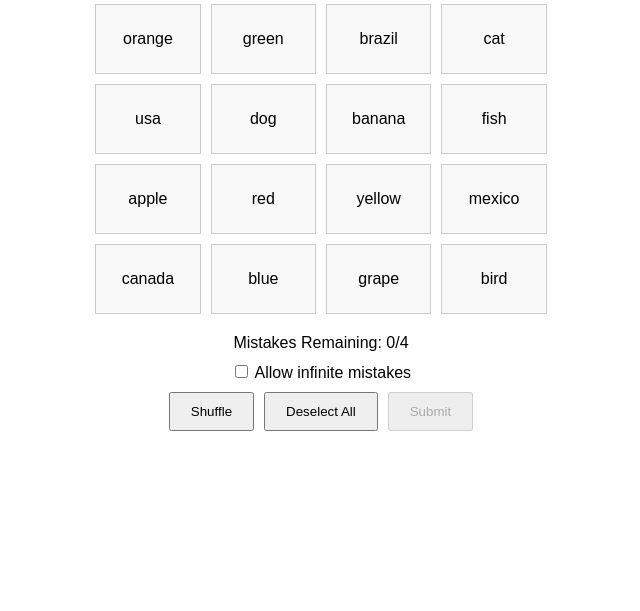
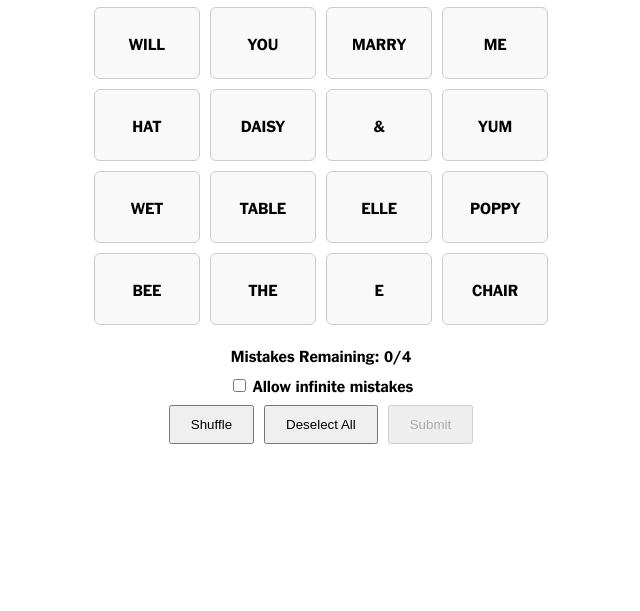
Before and after one commit to matthewrcheng/Connections, a plain HTML site: page index.html in a window 1280 px wide. Shown: the part 189-800 px from the top of the page, without its empty margins (319-959 px from the left). Drawn offline with Linux system fonts and the light colour scheme.

Commit message:
- finalized implementation

```diff
--- a/config.json
+++ b/config.json
@@ -1,39 +1,57 @@
 {
+    "startingOrder": [
+        "WILL",
+        "YOU",
+        "MARRY",
+        "ME",
+        "HAT",
+        "DAISY",
+        "&",
+        "YUM",
+        "WET",
+        "TABLE",
+        "ELLE",
+        "POPPY",
+        "BEE",
+        "THE",
+        "E",
+        "CHAIR"
+    ],
     "categories": {
         "yellow": {
-            "name": "Fruits",
+            "name": "THE CATS!",
             "words": [
-                "apple",
-                "banana",
-                "orange",
-                "grape"
+                "TABLE",
+                "CHAIR",
+                "POPPY",
+                "DAISY"
             ]
         },
         "green": {
-            "name": "Colors",
+            "name": "ROLL TRIBE",
             "words": [
-                "red",
-                "blue",
-                "green",
-                "yellow"
+                "WILL",
+                "YUM",
+                "&",
+                "MARRY"
             ]
         },
         "blue": {
-            "name": "Animals",
+            "name": "OUR FAVORITE COLOR (BLUE)",
             "words": [
-                "dog",
-                "cat",
-                "bird",
-                "fish"
+                "BEE",
+                "ELLE",
+                "YOU",
+                "E"
             ]
         },
         "purple": {
-            "name": "Countries",
+            "name": "SPELLED WITH \"MATTHEW\"",
             "words": [
-                "usa",
-                "canada",
-                "mexico",
-                "brazil"
+                "ME",
+                "THE",
+                "HAT",
+                "WET"
             ]
         }
     }
--- a/index.html
+++ b/index.html
@@ -3,7 +3,7 @@
 <head>
     <meta charset="UTF-8">
     <meta name="viewport" content="width=device-width, initial-scale=1.0">
-    <title>Connections Clone</title>
+    <title>Wedding Connections</title>
     <link rel="stylesheet" href="styles.css">
 </head>
 <body>
--- a/script.js
+++ b/script.js
@@ -85,10 +85,16 @@ document.addEventListener('DOMContentLoaded', () => {
 
 function initializeGame() {
     words = [];
-    Object.values(config.categories).forEach(cat => {
-        words.push(...cat.words);
-    });
-    shuffleArray(words);
+    if (config.startingOrder && config.startingOrder.length > 0) {
+        // Use the configured starting order
+        words = [...config.startingOrder];
+    } else {
+        // Fall back to collecting all words and shuffling
+        Object.values(config.categories).forEach(cat => {
+            words.push(...cat.words);
+        });
+        shuffleArray(words);
+    }
     correctCategories = [];
     mistakes = 0;
     selected = [];
--- a/styles.css
+++ b/styles.css
@@ -1,3 +1,19 @@
+@font-face {
+    font-family: 'KarnakCondensed';
+    src: url('./fonts/karnakcondensed-normal-700.ttf') format('truetype');
+    font-weight: 700;
+}
+
+@font-face {
+    font-family: 'FranklinNormal';
+    src: url('./fonts/franklin-normal-700.ttf') format('truetype');
+    font-weight: 700;
+}
+
+body {
+    font-family: 'FranklinNormal', sans-serif;
+}
+
 /* Results popup styles */
 #results-popup {
     display: none;
@@ -98,7 +114,7 @@
     min-width: 320px;
     margin: 0 auto;
     border: 2px solid #ccc;
-    border-radius: 8px;
+    border-radius: 6px;
     box-sizing: border-box;
     padding: 0;
     display: flex;
@@ -113,7 +129,7 @@
     font-weight: bold;
     padding: 12px 14px 4px 14px;
     background: transparent;
-    border-radius: 8px 8px 0 0;
+    border-radius: 6px 6px 0 0;
     letter-spacing: 0.5px;
     text-align: center;
 }
@@ -124,7 +140,7 @@
     padding: 4px 14px 12px 14px;
     color: #222;
     background: transparent;
-    border-radius: 0 0 8px 8px;
+    border-radius: 0 0 6px 6px;
     text-align: center;
 }
 
@@ -163,10 +179,11 @@
 }
 /* Title bar styles */
 .pz-game-title-bar .pz-game-title {
-    font-family: "nyt-karnakcondensed";
+    font-family: 'KarnakCondensed', sans-serif;
     font-size: 42px;
     font-weight: 700;
     font-weight: bold;
+    font-style: normal;
     margin-right: 16px;
 }
 
@@ -213,7 +230,6 @@
 }
 
 body {
-    font-family: Arial, sans-serif;
     display: flex;
     flex-direction: column;
     align-items: center;
@@ -240,6 +256,7 @@ body {
     cursor: pointer;
     text-align: center;
     user-select: none;
+    border-radius: 6px;
 }
 
 .word.selected {
```
Also changed, not shown: fonts/franklin-normal-700.ttf (added), fonts/karnakcondensed-normal-700.ttf (added), images/android-chrome-192x192.png (added), images/android-chrome-512x512.png (added), images/apple-touch-icon.png (added), images/favicon-16x16.png (added), images/favicon-32x32.png (added), images/favicon.ico (added), images/site.webmanifest (added).
